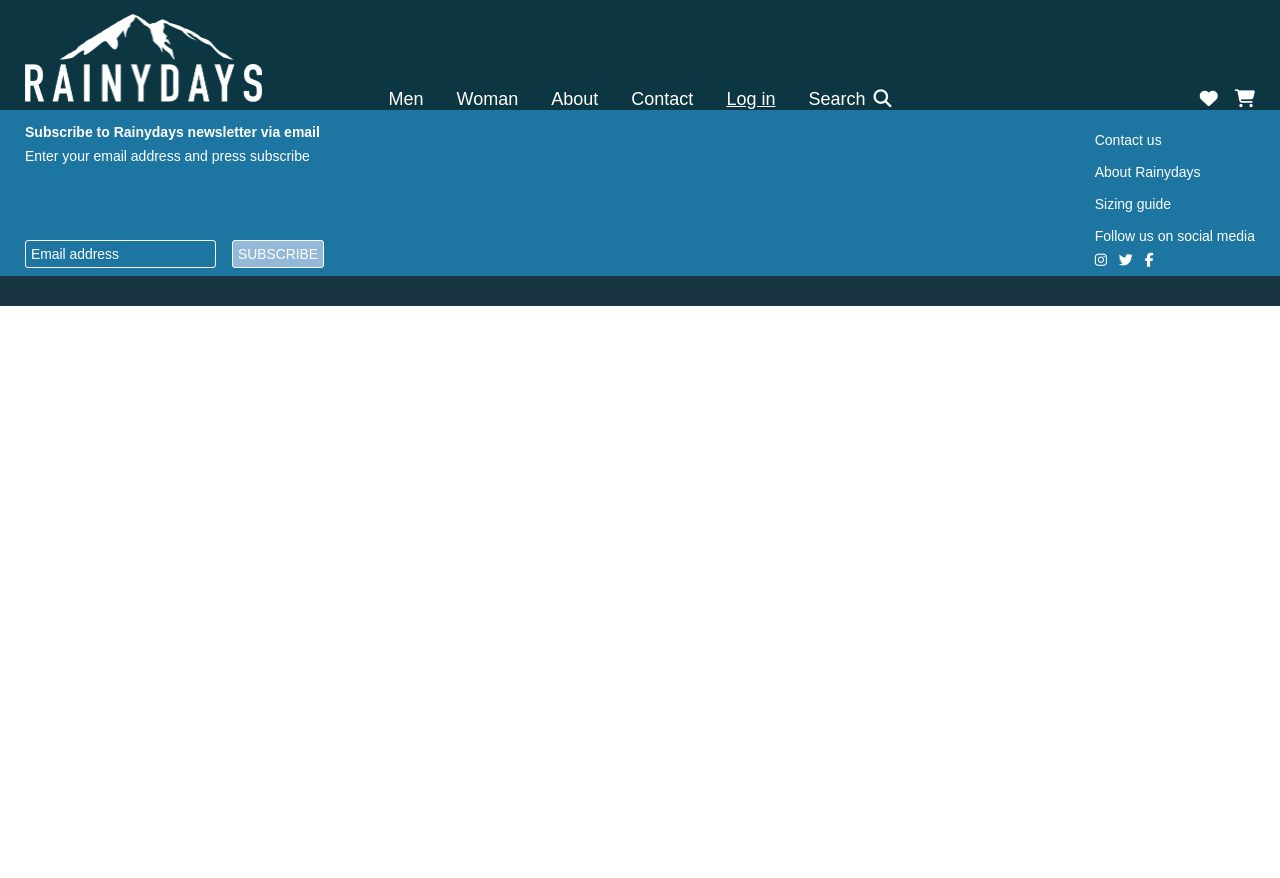
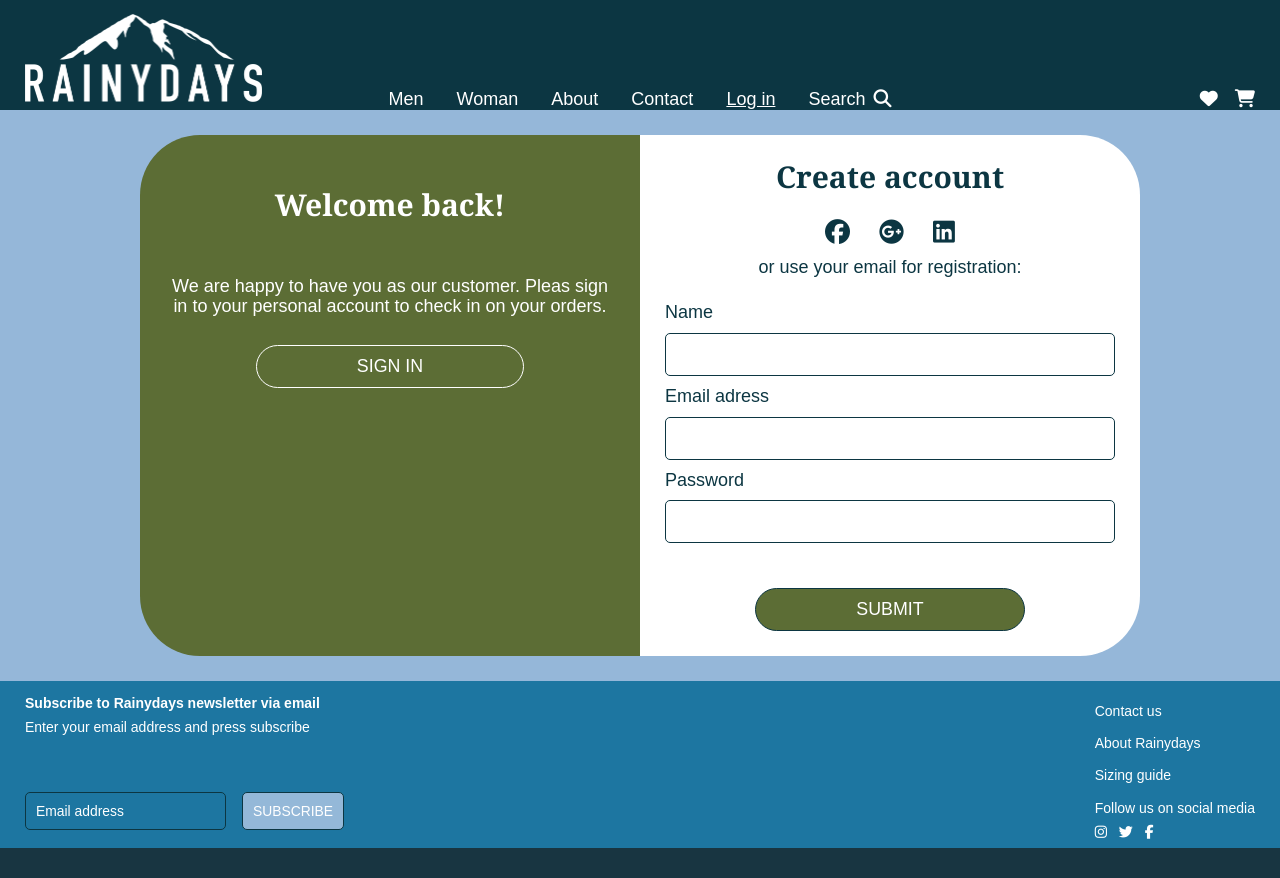
Before and after one commit to Janne-R/rainydays, a plain HTML site: page login.html in a window 1280 px wide. Before the commit the page ends 800 px from the top, so only its background shows below. Drawn offline with Linux system fonts and the light colour scheme.

Commit message:
log in page done

```diff
--- a/css/contact.css
+++ b/css/contact.css
@@ -1,8 +1,7 @@
 main {
   background: transparent linear-gradient(151deg, #95b7d9 0%, #4b5c6d 100%) 0%
     0% no-repeat padding-box;
-  display: flex;
-  justify-content: space-evenly;
+  padding: 25px;
 }
 
 .contact {
@@ -10,8 +9,9 @@ main {
   border-radius: 60px;
   text-align: center;
   max-width: 1000px;
-  margin: 25px;
-  display: flex;
+  margin: auto;
+  display: grid;
+  grid-template-columns: 1fr 1fr;
 }
 
 .contact-info p {
@@ -30,10 +30,15 @@ main {
   margin: 28px;
 }
 
-form input {
+.contact-form h2 {
+  padding: 25px;
+}
+
+form input,
+form textarea {
   border: 1px solid var(--color-primary);
   border-radius: 5px;
-  margin: 10px;
+  margin: 10px 0;
   padding: 10px;
 }
 
@@ -43,6 +48,9 @@ form input {
   flex-direction: column;
   padding: 25px;
 }
+.form-wrapper label {
+  text-align: left;
+}
 
 .button-small {
   margin-bottom: 25px;
--- a/css/login.css
+++ b/css/login.css
@@ -0,0 +1,76 @@
+main {
+  background-color: #95b7d9;
+  padding: 25px;
+}
+
+.login-section {
+  color: var(--color-primary);
+  border-radius: 60px;
+  text-align: center;
+  max-width: 1000px;
+  margin: auto;
+  display: grid;
+  grid-template-columns: 1fr 1fr;
+}
+
+form input,
+form textarea {
+  border: 1px solid var(--color-primary);
+  border-radius: 5px;
+  margin: 10px 0;
+  padding: 10px;
+}
+
+.sign-in {
+  background-color: #5c6d35;
+  border-top-left-radius: 60px;
+  border-bottom-left-radius: 60px;
+}
+
+.sign-in h2,
+.sign-in p {
+  margin: 28px;
+  color: var(--color-secondary);
+}
+
+.sign-in h2,
+.create-account h2 {
+  padding: 25px;
+}
+
+.create-account {
+  background-color: #ffffff;
+  border-top-right-radius: 60px;
+  border-bottom-right-radius: 60px;
+}
+
+.create-account i {
+  padding: 0 12px 12px 12px;
+  font-size: 25px;
+}
+
+.form-wrapper {
+  color: var(--color-primary);
+  display: flex;
+  flex-direction: column;
+  padding: 25px;
+}
+
+.form-wrapper label {
+  text-align: left;
+}
+
+.button-small {
+  margin-bottom: 25px;
+  background-color: #5c6d35;
+  border-radius: 100px;
+  padding: 10px 100px;
+}
+
+.button-small-border {
+  margin-bottom: 25px;
+  background-color: transparent;
+  border: solid white 1px;
+  border-radius: 100px;
+  padding: 10px 100px;
+}
--- a/login.html
+++ b/login.html
@@ -31,6 +31,31 @@
       </nav>
   </header>
   <main>
+    <section class="login-section">
+      <section class="sign-in">
+        <h2>Welcome back!</h2>
+        <p>We are happy to have you as our customer. Pleas sign in to your personal account to check in on your orders.</p>
+        <input type="submit" value="Sign in" class="button-small-border">
+      </section>
+      <section class="create-account">
+        <h2>Create account</h2>
+        <i class="fab fa-facebook"></i>
+        <i class="fab fa-google-plus"></i>
+        <i class="fab fa-linkedin"></i>
+        <p>or use your email for registration:</p>
+        <form action="submit.php" method="POST">
+          <div class="form-wrapper">
+             <label for="name">Name</label>
+             <input type="text" id="name" name="Name">
+             <label for="email">Email adress</label>
+             <input type="email" id="email" name="email">
+             <label for="password">Password</label>
+             <input type="password" id="password" name="password">
+          </div>
+          <input type="submit" value="Submit" class="button-small">
+         </form>
+      </section>
+    </section>
   </main>
   <footer>
     <div class="footer-content">
```
Also changed, not shown: about.html (+0 -4 lines), contact.html (+1 -0 lines).
